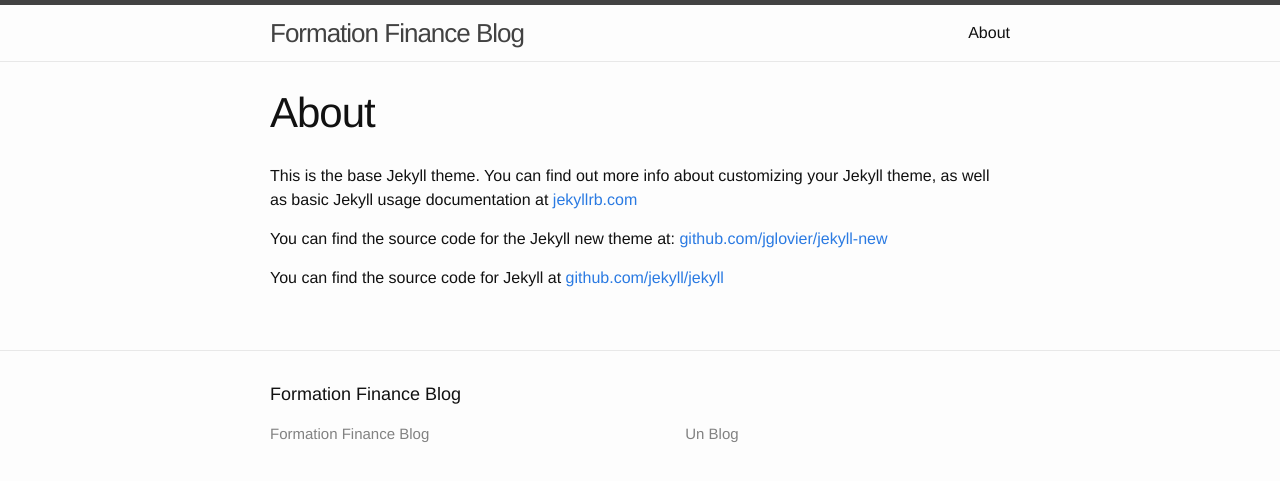
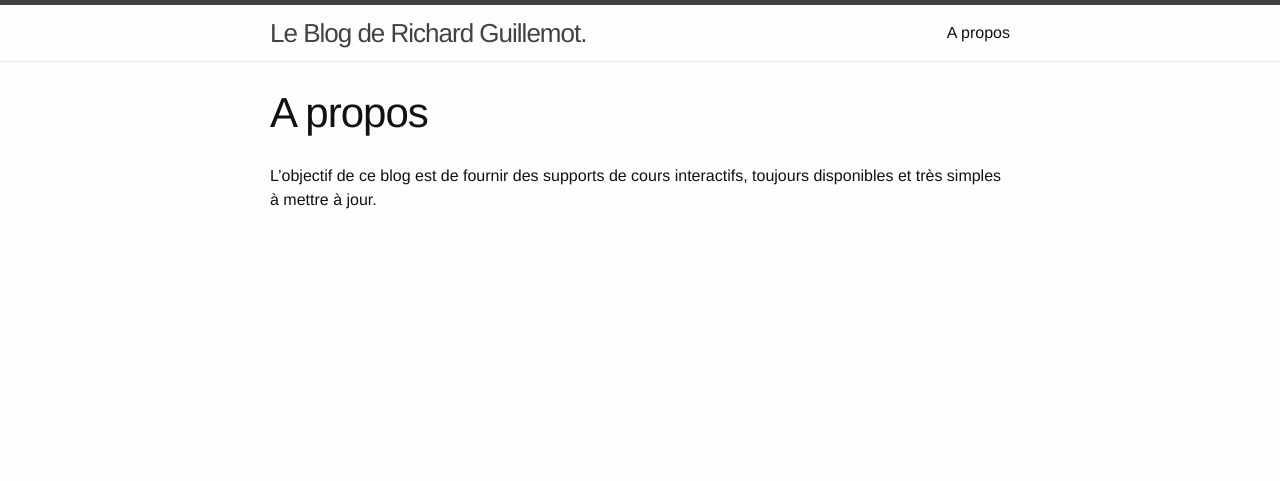
Before and after one commit to rguillemot/blog, a Jekyll site: the page built from about.md, in a window 1280 px wide. Shown: the top 481 px of the page. Built offline with Jekyll 4.4.1, drawn with Linux system fonts in a browser that asks for light colours.

Commit message:
simplify

```diff
--- a/_config.yml
+++ b/_config.yml
@@ -1,11 +1,8 @@
 # Site settings
-title: Formation Finance Blog
-#email: your-email@domain.com
+title: Le Blog de Richard Guillemot.
 description: Un Blog
 baseurl: /blog # the subpath of your site, e.g. /blog/
 url: "http://yourdomain.com" # the base hostname & protocol for your site
-#twitter_username: jekyllrb
-#github_username:  jekyll
 
 # Build settings
 markdown: kramdown
--- a/_includes/footer.html
+++ /dev/null
@@ -1,55 +0,0 @@
-<footer class="site-footer">
-
-  <div class="wrapper">
-
-    <h2 class="footer-heading">{{ site.title }}</h2>
-
-    <div class="footer-col-wrapper">
-      <div class="footer-col  footer-col-1">
-        <ul class="contact-list">
-          <li>{{ site.title }}</li>
-          <li><a href="mailto:{{ site.email }}">{{ site.email }}</a></li>
-        </ul>
-      </div>
-
-      <div class="footer-col  footer-col-2">
-        <ul class="social-media-list">
-          {% if site.github_username %}
-          <li>
-            <a href="https://github.com/{{ site.github_username }}">
-              <span class="icon  icon--github">
-                <svg viewBox="0 0 16 16">
-                  <path fill="#828282" d="M7.999,0.431c-4.285,0-7.76,3.474-7.76,7.761 c0,3.428,2.223,6.337,5.307,7.363c0.388,0.071,0.53-0.168,0.53-0.374c0-0.184-0.007-0.672-0.01-1.32 c-2.159,0.469-2.614-1.04-2.614-1.04c-0.353-0.896-0.862-1.135-0.862-1.135c-0.705-0.481,0.053-0.472,0.053-0.472 c0.779,0.055,1.189,0.8,1.189,0.8c0.692,1.186,1.816,0.843,2.258,0.645c0.071-0.502,0.271-0.843,0.493-1.037 C4.86,11.425,3.049,10.76,3.049,7.786c0-0.847,0.302-1.54,0.799-2.082C3.768,5.507,3.501,4.718,3.924,3.65 c0,0,0.652-0.209,2.134,0.796C6.677,4.273,7.34,4.187,8,4.184c0.659,0.003,1.323,0.089,1.943,0.261 c1.482-1.004,2.132-0.796,2.132-0.796c0.423,1.068,0.157,1.857,0.077,2.054c0.497,0.542,0.798,1.235,0.798,2.082 c0,2.981-1.814,3.637-3.543,3.829c0.279,0.24,0.527,0.713,0.527,1.437c0,1.037-0.01,1.874-0.01,2.129 c0,0.208,0.14,0.449,0.534,0.373c3.081-1.028,5.302-3.935,5.302-7.362C15.76,3.906,12.285,0.431,7.999,0.431z"/>
-                </svg>
-              </span>
-
-              <span class="username">{{ site.github_username }}</span>
-            </a>
-          </li>
-          {% endif %}
-
-          {% if site.twitter_username %}
-          <li>
-            <a href="https://twitter.com/{{ site.twitter_username }}">
-              <span class="icon  icon--twitter">
-                <svg viewBox="0 0 16 16">
-                  <path fill="#828282" d="M15.969,3.058c-0.586,0.26-1.217,0.436-1.878,0.515c0.675-0.405,1.194-1.045,1.438-1.809
-                  c-0.632,0.375-1.332,0.647-2.076,0.793c-0.596-0.636-1.446-1.033-2.387-1.033c-1.806,0-3.27,1.464-3.27,3.27 c0,0.256,0.029,0.506,0.085,0.745C5.163,5.404,2.753,4.102,1.14,2.124C0.859,2.607,0.698,3.168,0.698,3.767 c0,1.134,0.577,2.135,1.455,2.722C1.616,6.472,1.112,6.325,0.671,6.08c0,0.014,0,0.027,0,0.041c0,1.584,1.127,2.906,2.623,3.206 C3.02,9.402,2.731,9.442,2.433,9.442c-0.211,0-0.416-0.021-0.615-0.059c0.416,1.299,1.624,2.245,3.055,2.271 c-1.119,0.877-2.529,1.4-4.061,1.4c-0.264,0-0.524-0.015-0.78-0.046c1.447,0.928,3.166,1.469,5.013,1.469 c6.015,0,9.304-4.983,9.304-9.304c0-0.142-0.003-0.283-0.009-0.423C14.976,4.29,15.531,3.714,15.969,3.058z"/>
-                </svg>
-              </span>
-
-              <span class="username">{{ site.twitter_username }}</span>
-            </a>
-          </li>
-          {% endif %}
-        </ul>
-      </div>
-
-      <div class="footer-col  footer-col-3">
-        <p class="text">{{ site.description }}</p>
-      </div>
-    </div>
-
-  </div>
-
-</footer>
--- a/_layouts/default.html
+++ b/_layouts/default.html
@@ -12,9 +12,6 @@
         {{ content }}
       </div>
     </div>
-
-    {% include footer.html %}
-
   </body>
 
 </html>
--- a/_posts/2015-10-16-welcome-to-jekyll.markdown
+++ b/_posts/2015-10-16-welcome-to-jekyll.markdown
@@ -4,6 +4,9 @@ title:  "Welcome to Jekyll!"
 date:   2015-10-16 11:58:45
 categories: jekyll update
 ---
+
+Bonjour, je m'appelle Richard Guillemot.
+
 You’ll find this post in your `_posts` directory. Go ahead and edit it and re-build the site to see your changes. You can rebuild the site in many different ways, but the most common way is to run `jekyll serve --watch`, which launches a web server and auto-regenerates your site when a file is updated.
 
 To add new posts, simply add a file in the `_posts` directory that follows the convention `YYYY-MM-DD-name-of-post.ext` and includes the necessary front matter. Take a look at the source for this post to get an idea about how it works.
--- a/about.md
+++ b/about.md
@@ -1,11 +1,7 @@
 ---
 layout: page
-title: About
+title: A propos
 permalink: /about/
 ---
 
-This is the base Jekyll theme. You can find out more info about customizing your Jekyll theme, as well as basic Jekyll usage documentation at [jekyllrb.com](http://jekyllrb.com/)
-
-You can find the source code for the Jekyll new theme at: [github.com/jglovier/jekyll-new](https://github.com/jglovier/jekyll-new)
-
-You can find the source code for Jekyll at [github.com/jekyll/jekyll](https://github.com/jekyll/jekyll)
+L'objectif de ce blog est de fournir des supports de cours interactifs, toujours disponibles et très simples à mettre à jour.
--- a/index.html
+++ b/index.html
@@ -3,8 +3,6 @@ layout: default
 ---
 
 <div class="home">
-
-  <h1 class="page-heading">Posts</h1>
 
   <ul class="post-list">
     {% for post in site.posts %}
@@ -18,6 +16,4 @@ layout: default
     {% endfor %}
   </ul>
 
-  <p class="rss-subscribe">subscribe <a href="{{ "/feed.xml" | prepend: site.baseurl }}">via RSS</a></p>
-
 </div>
```
